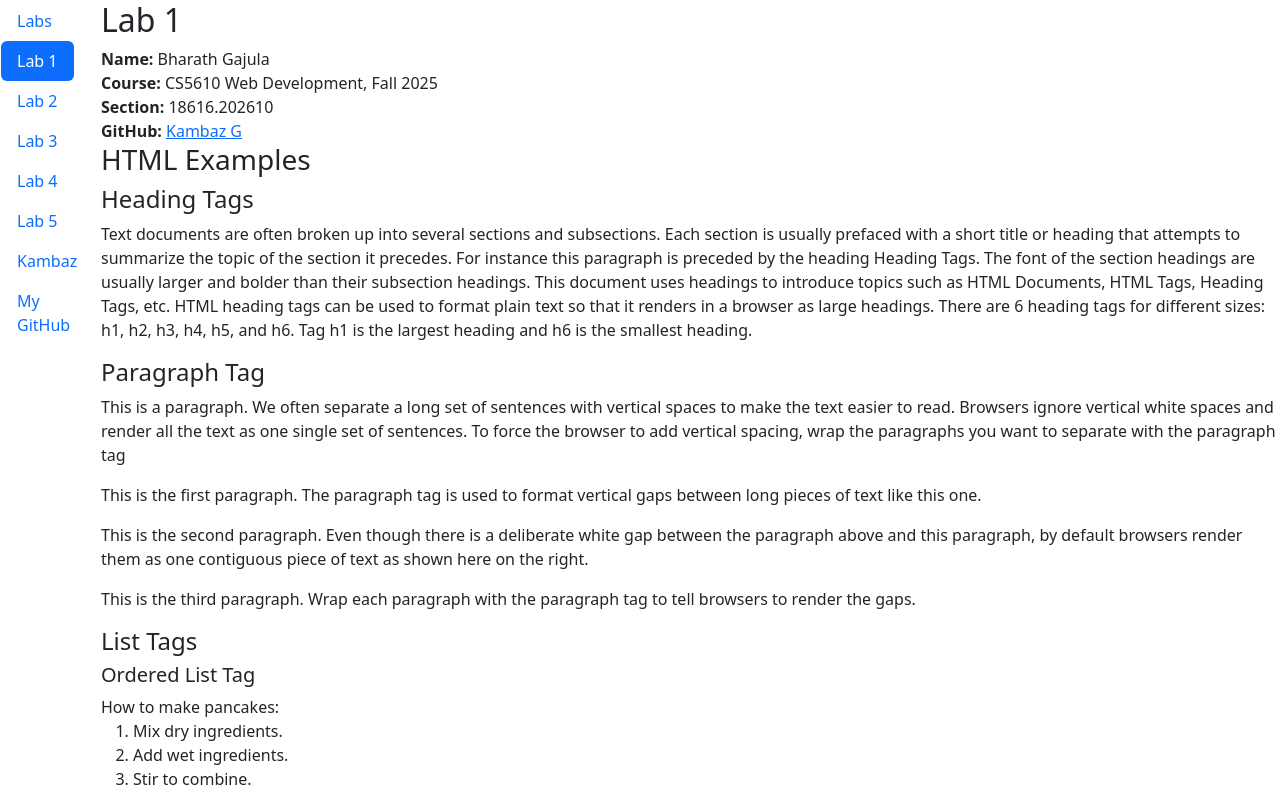
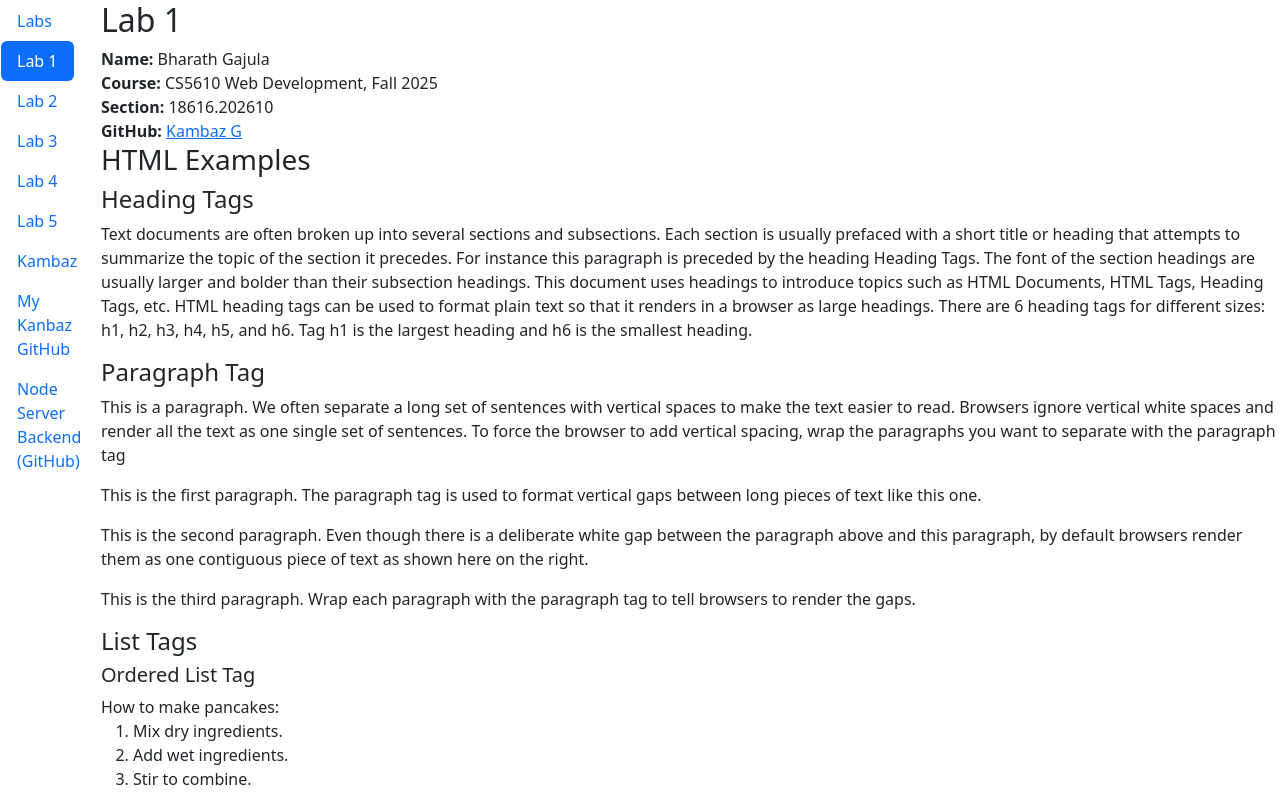
Before and after one commit to sai21gajula/kambaz-next-js, a Next.js app: page /Labs/Lab1 in a window 1280 px wide. Shown: the top 795 px of the page. Built offline with nearby package versions, Linux system fonts and the light colour scheme.

Commit message:
updated toc

```diff
--- a/src/app/Labs/TOC.tsx
+++ b/src/app/Labs/TOC.tsx
@@ -34,32 +34,9 @@ export default function TOC() {
        <NavLink href="/" as={Link}> Kambaz </NavLink>
      </NavItem>
      <NavItem>
-       <NavLink href="https://github.com/jannunzi">My GitHub</NavLink></NavItem>
+       <NavLink href="https://github.com/sai21gajula/kambaz-next-js">My  Kanbaz GitHub</NavLink></NavItem>
+    <NavItem>
+      <NavLink href="https://github.com/sai21gajula/-kambaz-node-server-app" target="_blank" rel="noopener noreferrer">Node Server Backend (GitHub)</NavLink>
+    </NavItem>
    </Nav>
  );}
-
-// import Link from "next/link";
-// export default function TOC() {
-//  return (
-//    <ul>
-//      <li>
-//        <Link href="/Labs" id="wd-lab1-link">
-//          Home </Link>
-//      </li>
-//      <li>
-//        <Link href="/Labs/Lab1" id="wd-lab1-link">
-//          Lab 1 </Link>
-//      </li>
-//      <li>
-//        <Link href="/Labs/Lab2" id="wd-lab2-link">
-//          Lab 2 </Link>
-//      </li>
-//      <li>
-//        <Link href="/Labs/Lab3" id="wd-lab3-link">
-//          Lab 3 </Link>
-//      </li>
-//       <li>
-//        <Link href="/" id="wd-kambaz-link">
-//          Kambaz </Link> </li>
-//    </ul>
-// );}
```
